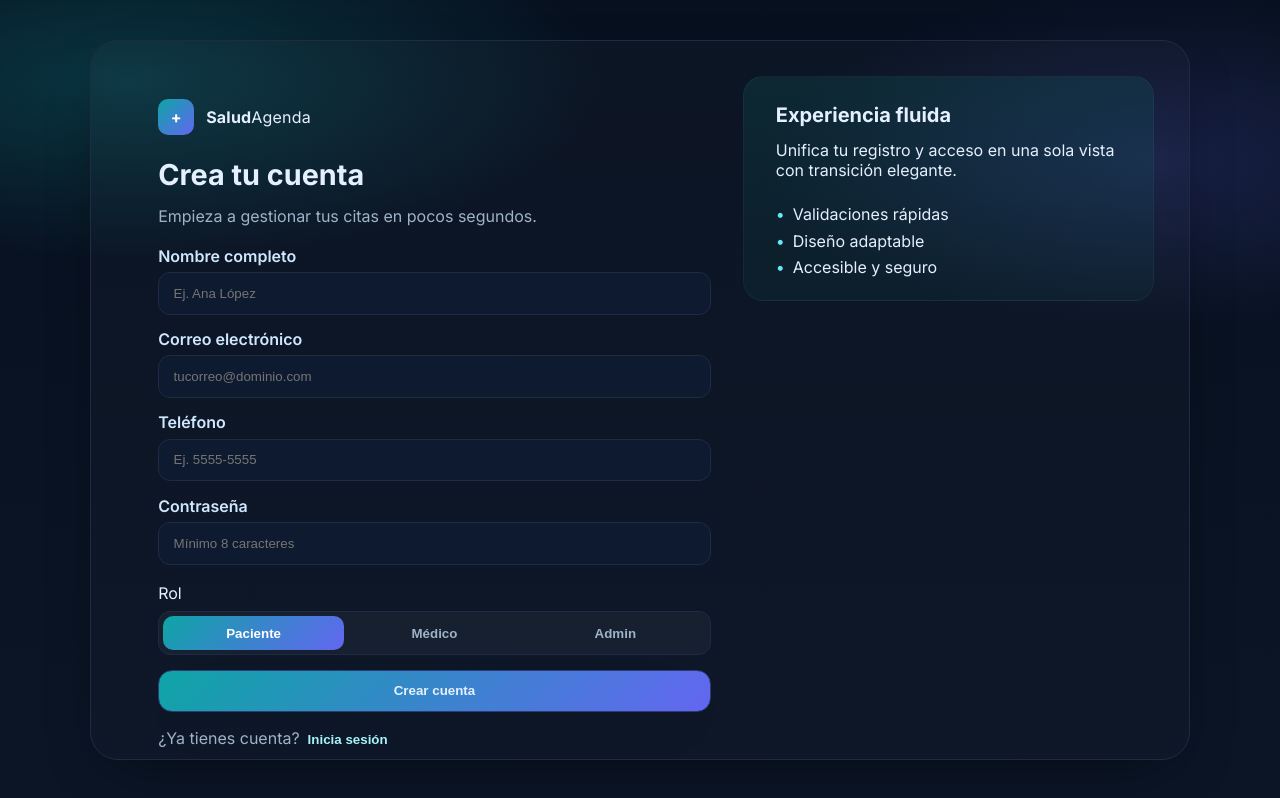
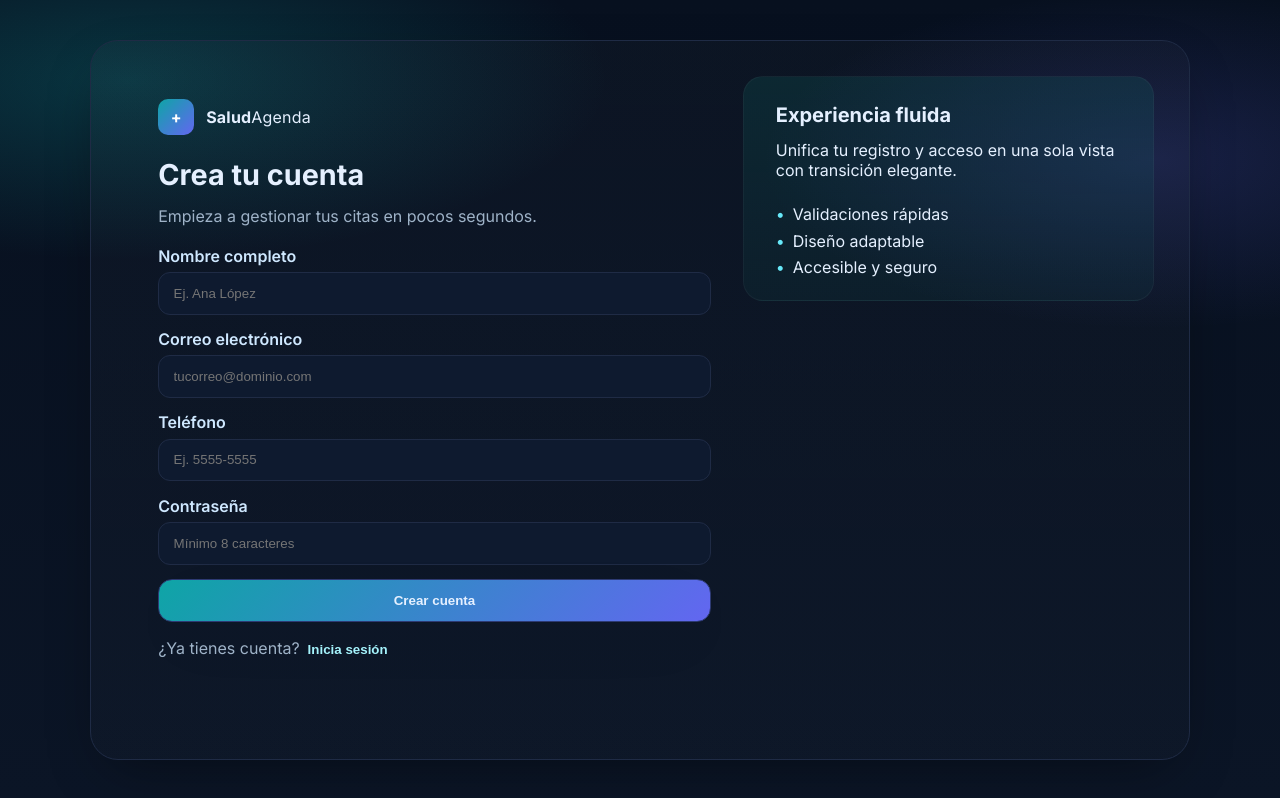
Before and after one commit to FelixCalel/fronted_consultas_medicas, a React (Vite) app: page /register in a window 1280 px wide. Built offline with nearby package versions, Linux system fonts and the light colour scheme.

Commit message:
Cambio Registro

```diff
--- a/src/components/Auth.jsx
+++ b/src/components/Auth.jsx
@@ -166,15 +166,6 @@ export default function Auth() {
                   />
                 </label>
 
-                <div className="select-role">
-                  <span>Rol</span>
-                  <div className="segmented">
-                    <button type="button" className={registerForm.role === 'paciente' ? 'active' : ''} onClick={() => setRegisterForm({ ...registerForm, role: 'paciente' })}>Paciente</button>
-                    <button type="button" className={registerForm.role === 'medico' ? 'active' : ''}   onClick={() => setRegisterForm({ ...registerForm, role: 'medico' })}>Médico</button>
-                    <button type="button" className={registerForm.role === 'admin' ? 'active' : ''}    onClick={() => setRegisterForm({ ...registerForm, role: 'admin' })}>Admin</button>
-                  </div>
-                </div>
-
                 <button className="btn btn-primary" type="submit" disabled={loading}>
                   {loading ? 'Creando…' : 'Crear cuenta'}
                 </button>
```
Also changed, not shown: src/pages/Register.jsx (+1 -13 lines).
